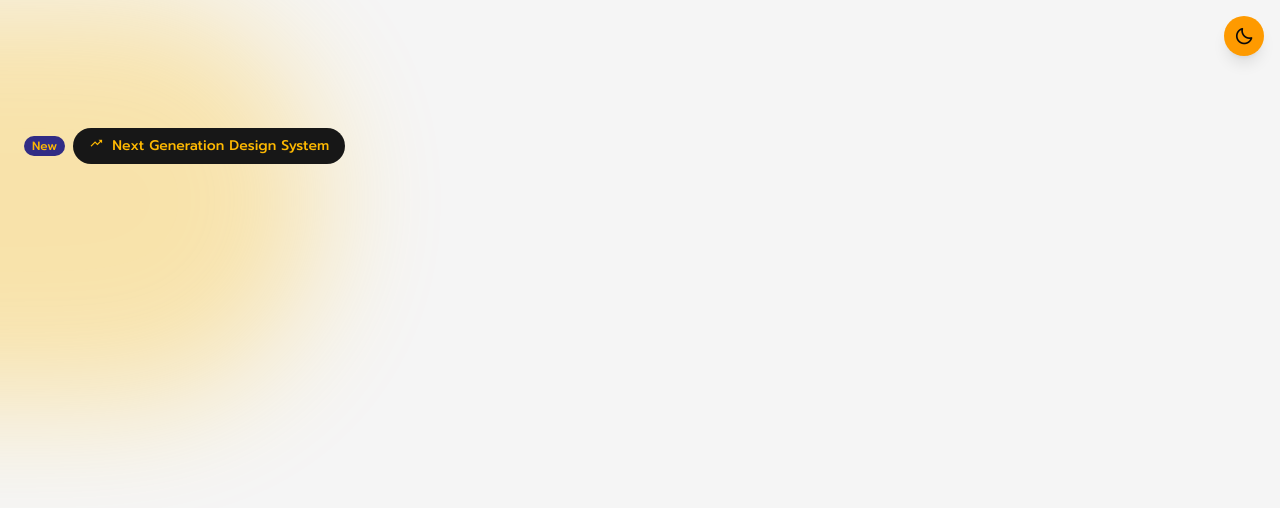
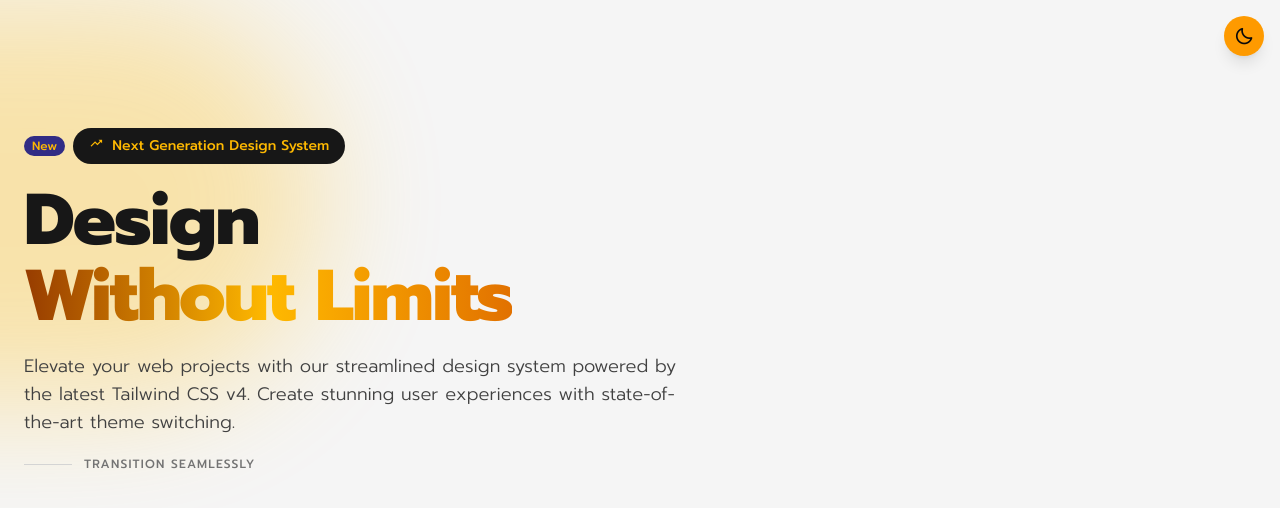
Before and after one commit to sumonaung23/website-header-dark-light-mode-theme, a React (Vite) app: page / in a window 1280 px wide. Shown: the top 508 px of the page. Built offline with nearby package versions, Linux system fonts and the light colour scheme.

Commit message:
add headline, subtext, and decorative divider to Hero section

```diff
--- a/src/components/Hero.jsx
+++ b/src/components/Hero.jsx
@@ -19,6 +19,22 @@
                                     <i className="bx bx-trending-up mr-1"></i> Next Generation Design System
                                 </h2>
                             </div>
+
+                            <h1 className="text-4xl md:text-5xl lg:text-6xl xl:text-7xl font-extrabold tracking-tight text-neutral-900 dark:text-white">
+                                <span className='block mb-1'>Design</span>
+                                <span className="bg-clip-text text-transparent bg-gradient-to-r from-amber-800 via-amber-400 to-amber-600">
+                                    Without Limits
+                                </span>
+                            </h1>
+                            <p className="text-base lg:text-lg text-neutral-700 dark:text-neutral-300 max-w-2xl font-light">
+                                Elevate your web projects with our streamlined design system powered by the latest Tailwind CSS v4. Create stunning user experiences with state-of-the-art theme switching.
+                            </p>
+                            <div className="flex gap-3 items-center">
+                                <div className="h-px bg-neutral-300 dark:bg-neutral-700 w-12"></div>
+                                <p className="uppercase text-xs tracking-widest text-neutral-500 dark:bg-neutral-400 font-medium">
+                                    Transition seamlessly
+                                </p>
+                            </div>
                         </div>
                     </div>
                 </div>
```
